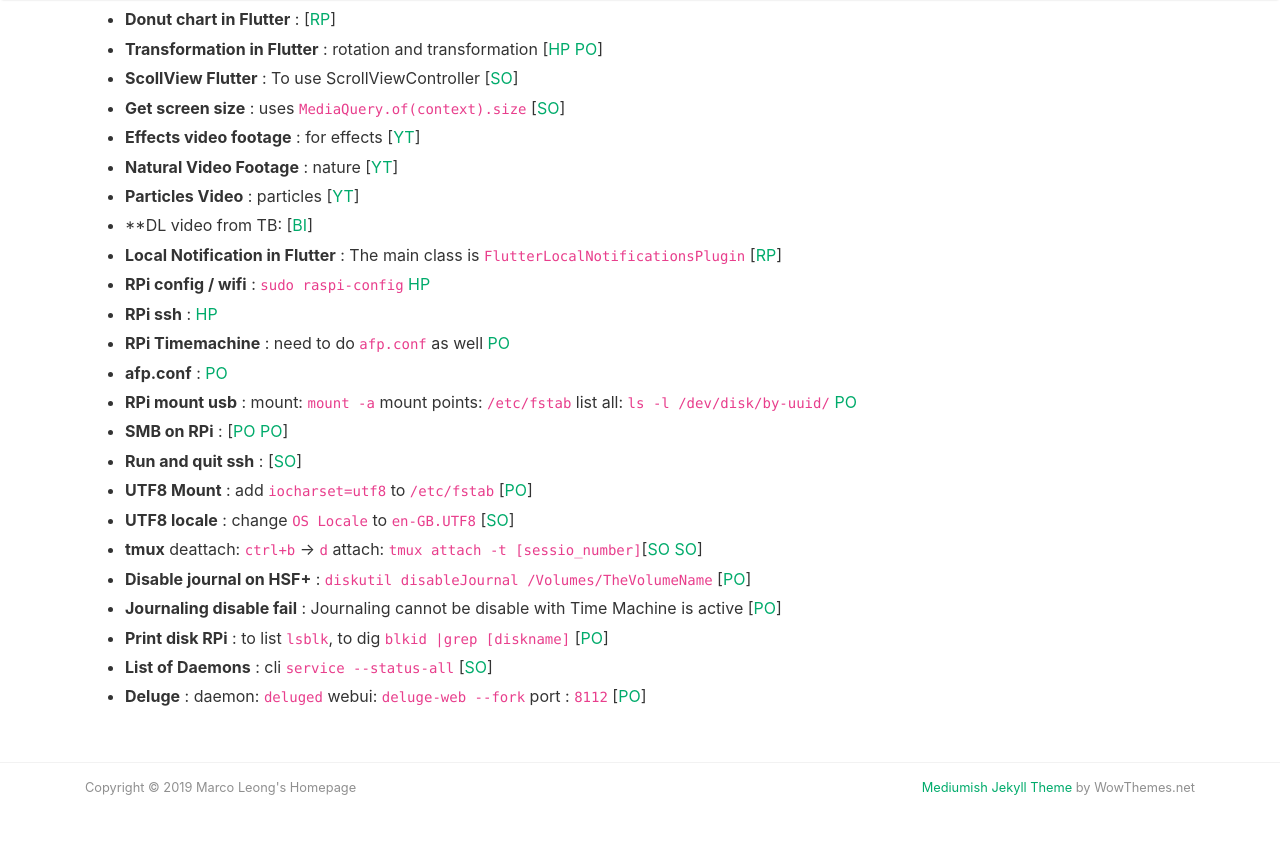
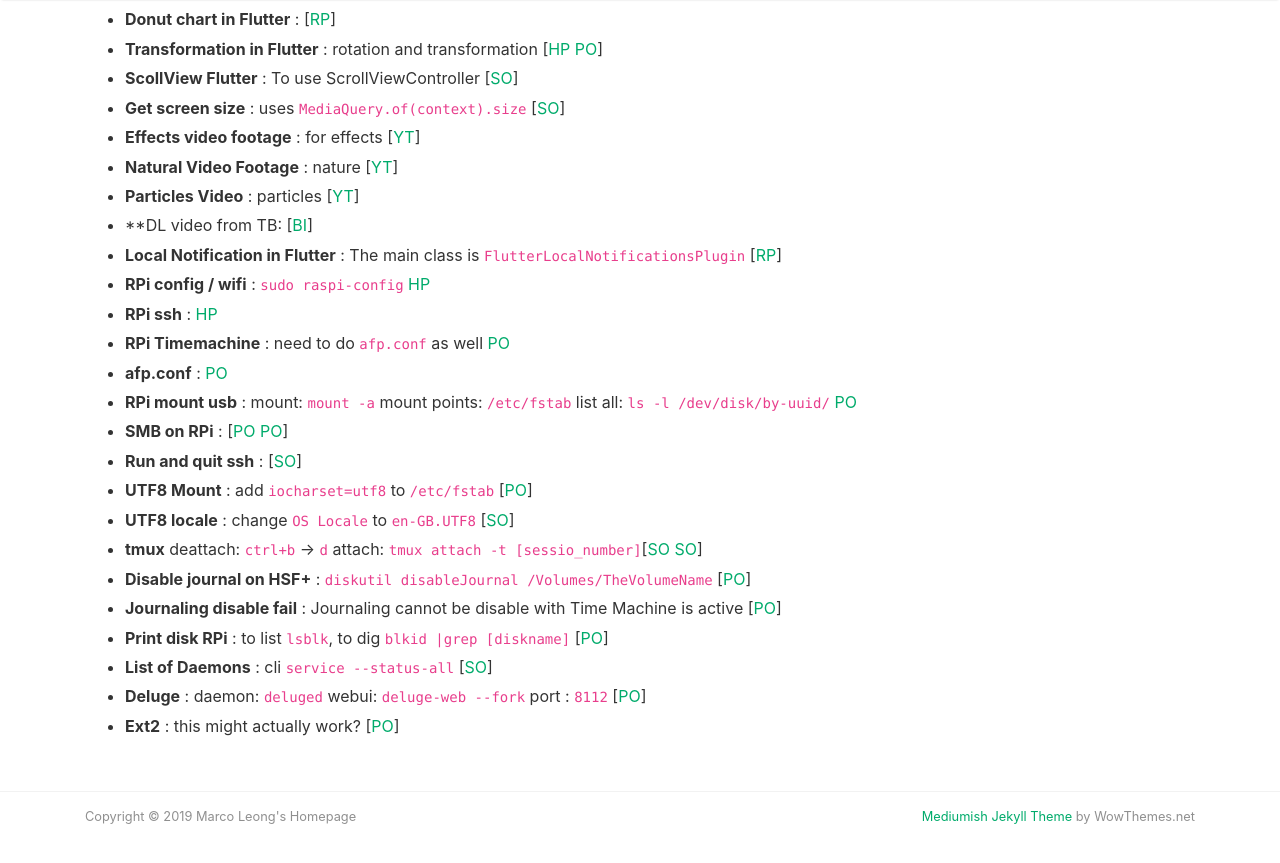
Before and after one commit to MarcoLeongDev/MarcoLeongDev.github.io, a Jekyll site: the page built from journey.md, in a window 1280 px wide and 900 px high, scrolled down 2684 px. Shown: the top 863 px of the window. Built offline with Jekyll 4.4.1, drawn with Linux system fonts in a browser that asks for light colours; nearby versions of some CDN libraries; our own code applies the rules of GitHub Pages for plain Markdown files.

Commit message:
Update journey.md

```diff
--- a/journey.md
+++ b/journey.md
@@ -88,6 +88,7 @@
 - **Print disk RPi** : to list `lsblk`, to dig `blkid |grep [diskname]` [[PO](https://kerneltalks.com/howto/how-to-add-uuid-entry-in-etc-fstab-in-linux/)]
 - **List of Daemons** : cli `service --status-all` [[SO](https://unix.stackexchange.com/questions/175380/how-to-list-all-running-daemons)]
 - **Deluge** : daemon: `deluged` webui: `deluge-web --fork`  port : `8112` [[PO](https://www.addictivetips.com/ubuntu-linux-tips/use-deluge-webui-on-linux/)]
+- **Ext2** : this might actually work? [[PO](https://tektab.com/2015/11/14/mounting-an-external-disk-using-ext34-on-raspberry-pi/)]
 
 
 
```
